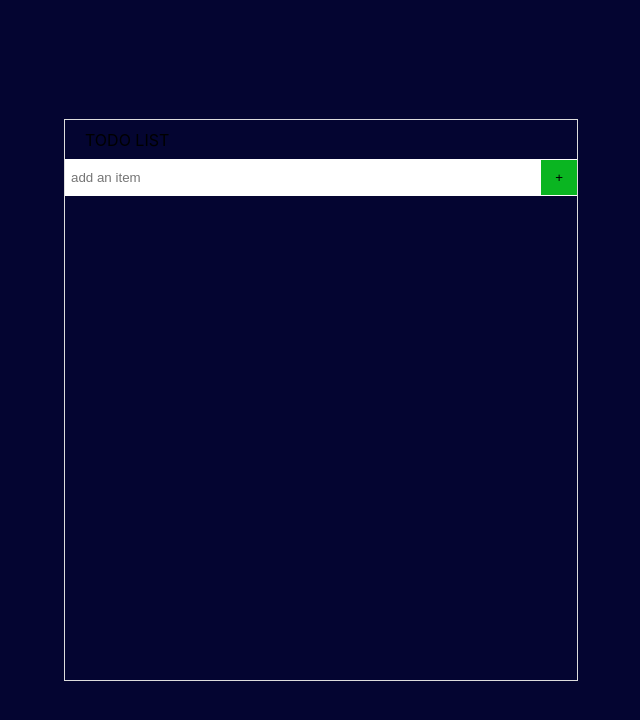
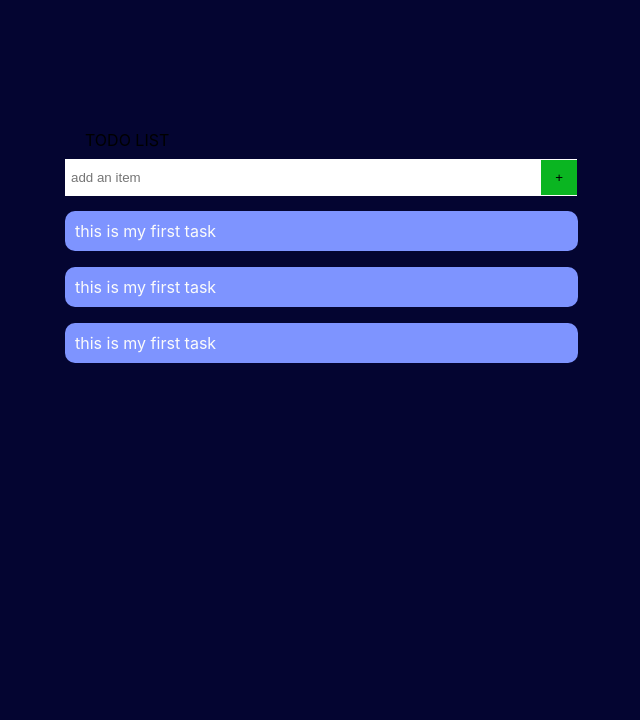
Before and after one commit to Chimaobi-Johnson/tasks2do, a React (Create React App) app: page / in a window 1280 px wide. Shown: the top 720 px of the page, without its empty margins (319-959 px from the left). Built offline with nearby package versions, Linux system fonts and the light colour scheme.

Commit message:
completed items component basics

```diff
--- a/src/App.css
+++ b/src/App.css
@@ -10,7 +10,7 @@
   top: 50%;
   left: 50%;
   transform: translate(-50%, -50%);
-  border: 1px solid rgb(221, 221, 221);
+  /* border: 1px solid rgb(221, 221, 221); */
   background: transparent;
   height: 70vh;
   width: 40%;
--- a/src/App.js
+++ b/src/App.js
@@ -1,6 +1,7 @@
 import logo from './logo.svg';
 import './App.css';
 import Input from './components/Input/Input';
+import Items from './containers/Items/Items';
 
 function App() {
   return (
@@ -8,6 +9,7 @@ function App() {
          <div className="container">
             <header>TODO LIST</header>
             <Input />
+            <Items />
          </div>
       </div>
     );
--- /dev/null
+++ b/src/components/Item/Item.js
@@ -0,0 +1,24 @@
+import React from 'react';
+import styles from './Item.module.css';
+
+
+const Item = props => {
+
+    return (
+        <div className={styles.wrapper}>
+            <div className={styles.content}>
+                <span>this is my first task</span>
+            </div>
+            <div className={styles.actions}>
+                <div className={styles.edit}>
+                    Edit
+                </div>
+                <div className={styles.delete}>
+                    Del
+                </div>
+            </div>
+        </div>
+    )
+}
+
+export default Item;
--- /dev/null
+++ b/src/components/Item/Item.module.css
@@ -0,0 +1,39 @@
+.wrapper {
+    width: 114%;
+    margin-top: 1rem;
+    display: flex;
+    justify-content: space-between;
+    align-items: center;
+    border-radius: 7px;
+    cursor: pointer;
+}
+
+.wrapper:hover > .actions {
+    display: flex;
+}
+
+.content {
+    border-radius: 10px;
+    padding: 10px;
+    flex-basis: 84.5%;
+    color: #fbfbfb;
+    background-color: #7e94ff;
+}
+
+.actions {
+    justify-content: flex-start;
+    align-items: center;
+    display: none;
+    flex: 1;
+    margin-left: 1rem;
+}
+
+
+.edit {
+    background-color: red;
+}
+
+.delete {
+    margin-left: 5px;
+    background-color: aqua;
+}
--- /dev/null
+++ b/src/containers/Items/Items.js
@@ -0,0 +1,16 @@
+import React from "react";
+import Item from "../../components/Item/Item";
+
+
+const Items = props => {
+        // items here in order not to complicate app.js
+    return (
+        <div>
+            <Item />
+            <Item />
+            <Item />
+        </div>
+    )
+}
+
+export default Items
--- /dev/null
+++ b/src/containers/Items/Items.module.css
@@ -0,0 +1,3 @@
+.wrapper {
+    width: 100%;
+}
```
